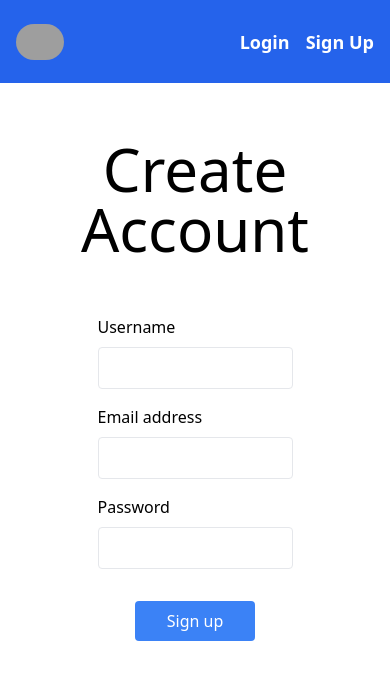
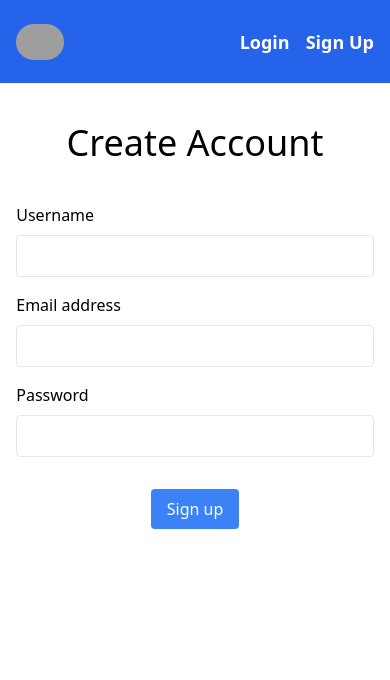
Before and after one commit to saolaiheang/link-shorten-two, a React (Vite) app: page /signup in a window 390 px wide. Shown: the top 680 px of the page. Built offline with nearby package versions, Linux system fonts and the light colour scheme; grey boxes are pictures that could not be loaded.

Commit message:
improve sign up

```diff
--- a/src/page/SignUp.jsx
+++ b/src/page/SignUp.jsx
@@ -72,9 +72,9 @@ function SignUp() {
     <div>
   <Header />
   <div>
-        <h1 className="text-6xl mt-14">Create Account</h1>
+    <h1 className="text-4xl sm:text-5xl md:text-6xl mt-10 sm:mt-12 md:mt-14">Create Account</h1>
   </div>
-      <div className="w-3/6 mx-auto mt-14">
+  <div className="w-11/12 sm:w-4/6 md:w-3/6 mx-auto mt-10 sm:mt-12 md:mt-14">
     <form onSubmit={handleSubmit}>
       <div>
         <label className="block mb-2 text-left">Username</label>
@@ -122,13 +122,14 @@ function SignUp() {
       </div>
       <button
         type="submit"
-            className="bg-blue-500 mt-4 hover:bg-blue-700 text-white py-2 px-8 rounded focus:outline-none focus:shadow-outline"
+        className="bg-blue-500 mt-4 hover:bg-blue-700 text-white py-2 px-4 sm:px-6 md:px-8 rounded focus:outline-none focus:shadow-outline"
       >
         Sign up
       </button>
     </form>
   </div>
 </div>
+
   );
 }
 
```
Lines whose indentation alone changed are shown as unchanged.
